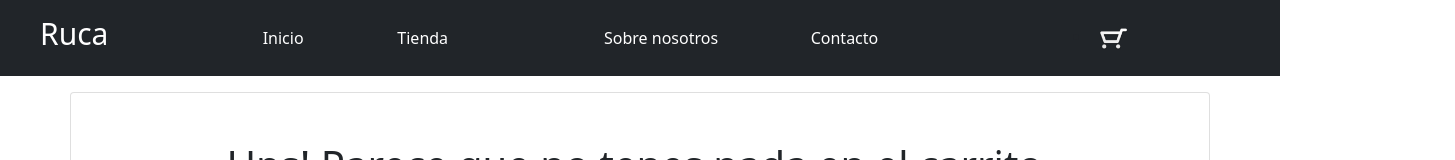
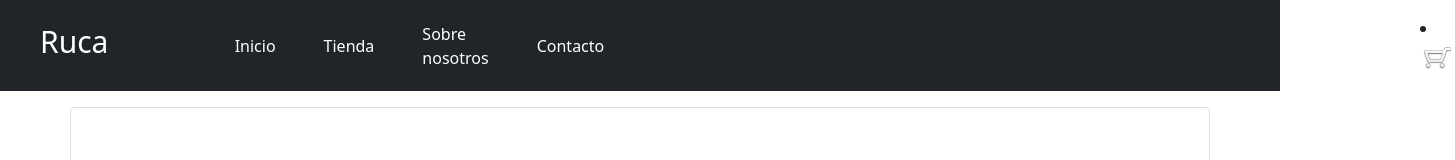
Before and after one commit to kevinfigueredo2000/React-Ruca-CoderHouse, a React (Create React App) app: page /cart in a window 1280 px wide. Shown: the top 160 px of the page, 1455 px wide, since content can reach past the window. Built offline with nearby package versions, Linux system fonts and the light colour scheme; no server answers; the database is empty.

Commit message:
carro con offcanvas

```diff
--- a/src/components/Nav/NavBar.css
+++ b/src/components/Nav/NavBar.css
@@ -15,11 +15,12 @@
     flex-wrap: wrap;
     list-style: none;
 }
-.cartNav{
-    margin-left: 7vh;
+#cart{
+    margin-left: 48rem;
+    position: unset;
 }
 .rucaNav{
-    margin-right: 2vh;
+    margin-right: 11vh;
     margin-left: 5vh;
 }
 .inicioNav{
@@ -65,8 +66,9 @@
         display: none;
         flex-direction: column;
     }
-    .cartNav{
-        margin-left: 55%;
+    #cart{
+        margin-left: 56%;
+        position: unset;
     }
     .hamburger{
         display: block;
--- a/src/components/Nav/NavBar.js
+++ b/src/components/Nav/NavBar.js
@@ -32,6 +32,12 @@ function NavBar() {
     const handleClose = () => setShow(false);
     const handleShow = () => setShow(true);
 
+    const [showCart, setShowCart] = useState(false);
+
+    console.log(showCart)
+    const handleCloseCart = () => setShowCart(false);
+    const handleShowCart = () => setShowCart(true);
+
     return (
         <section className="py-2 bg-dark" id="DivNav" ref={DivNav}>
             <Navbar>
@@ -41,7 +47,7 @@ function NavBar() {
                 <Offcanvas show={show} onHide={handleClose}>
                     <Offcanvas.Header className="bg-dark">
                         <Offcanvas.Title style={{ color: "white" }}>Ruca</Offcanvas.Title>
-                        <h2 onClick={handleClose} style={{color:"white"}}>x</h2>
+                        <h2 onClick={handleClose} style={{ color: "white" }}>x</h2>
                     </Offcanvas.Header>
                     <div style={{ padding: "0rem 1rem" }}>
                         <li className="nav nav-item my-3">
@@ -58,30 +64,30 @@ function NavBar() {
                         </li><hr />
                     </div>
                 </Offcanvas>
-                <h1 className="nombreH1 col-sm rucaNav">Ruca</h1>
+                <h1 className="nombreH1 col-sm-1 rucaNav">Ruca</h1>
                 <ul id="ulNav">
-                    <li className="nav-item col-sm my-auto inicioNav">
+                    <li className="nav-item me-sm-5 my-auto ">
                         <Link to="/" activeClassName="active" className="vinculo" id="inicio">Inicio</Link>
                     </li>
-                    <li className="nav-item col-sm my-auto">
+                    <li className="nav-item me-sm-5 my-auto">
                         <Link to={"tienda"} activeClassName="active" className="vinculo" id="tienda">Tienda</Link>
                     </li>
-                    <li className="nav-item col-sm my-auto">
+                    <li className="nav-item me-sm-5 my-auto">
                         <Link to="sobre-nosotros" activeClassName="active" className="vinculo">Sobre nosotros</Link>
                     </li>
-                    <li className="nav-item col-sm m-auto">
+                    <li className="nav-item me-sm-5 my-auto">
                         <Link to="contacto" activeClassName="active" className="vinculo">Contacto</Link>
                     </li>
-                    {/* <div className="nav-item col-sm-3 m-auto" id="busqueda">
-                        <Form className="d-flex">
-                            <InputGroup>
-                                <FormControl id="inlineFormInputGroupUsername" placeholder="Buscar" />
-                                <InputGroup.Text><Search /></InputGroup.Text>
-                            </InputGroup>
-                        </Form>
-                    </div> */}
                 </ul>
-                <li className="nav-item col-sm cartNav" id="cart"><Link to="/cart"><CartWidget Cart={Cart} /></Link></li>
+                <li className="nav-item " id="cart" >
+                    <span onClick={handleShowCart}><CartWidget Cart={Cart} /></span>
+                    <Offcanvas placement="end" show={showCart} onHide={handleCloseCart}>
+                    <Offcanvas.Header className="bg-dark">
+                        <Offcanvas.Title style={{ color: "white" }}>Carrito</Offcanvas.Title>
+                        <h2 onClick={handleCloseCart} style={{color:"white"}}>x</h2>
+                    </Offcanvas.Header>
+                </Offcanvas>
+                </li>
             </Navbar>
         </section>
     );
```
